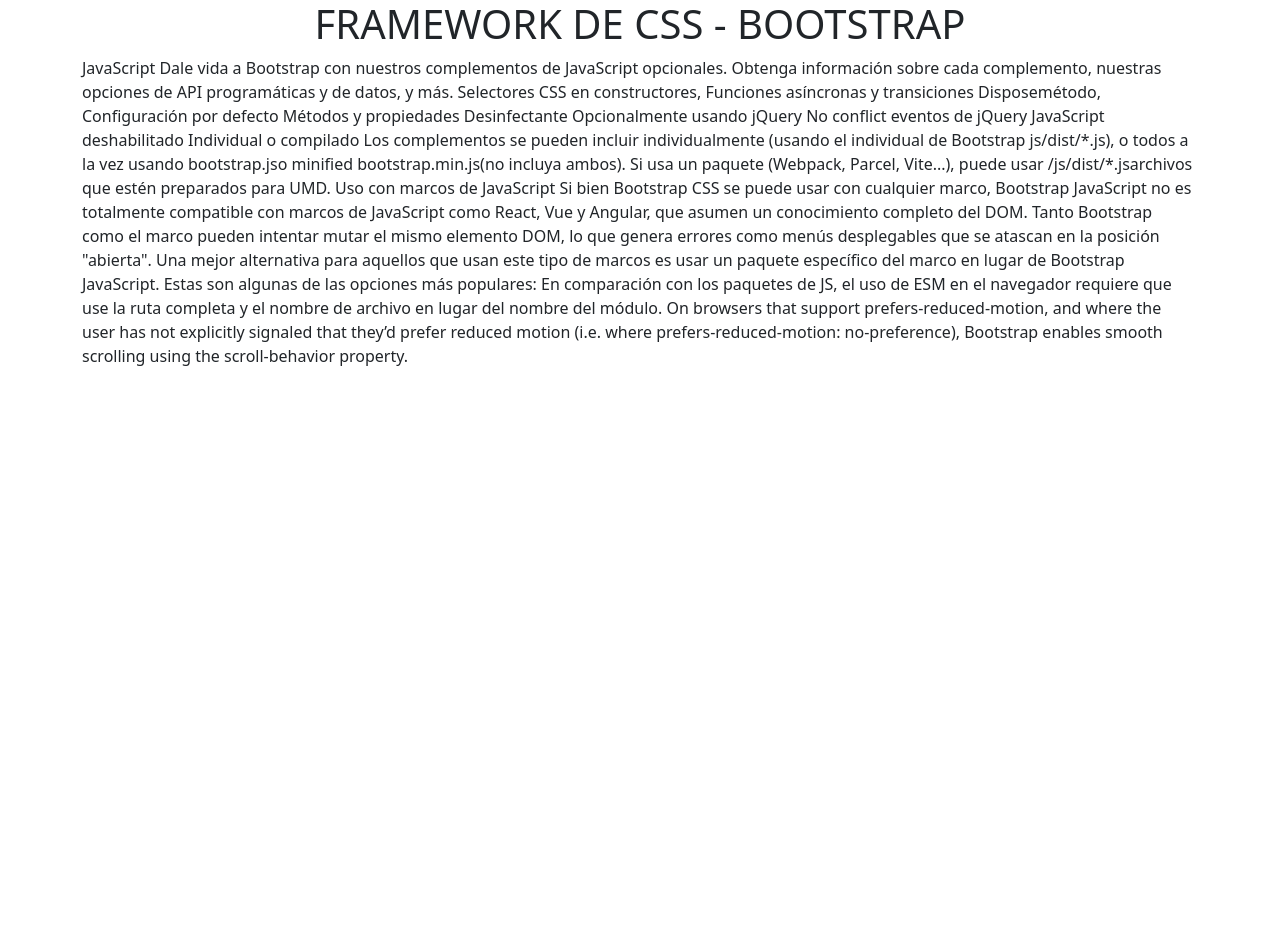
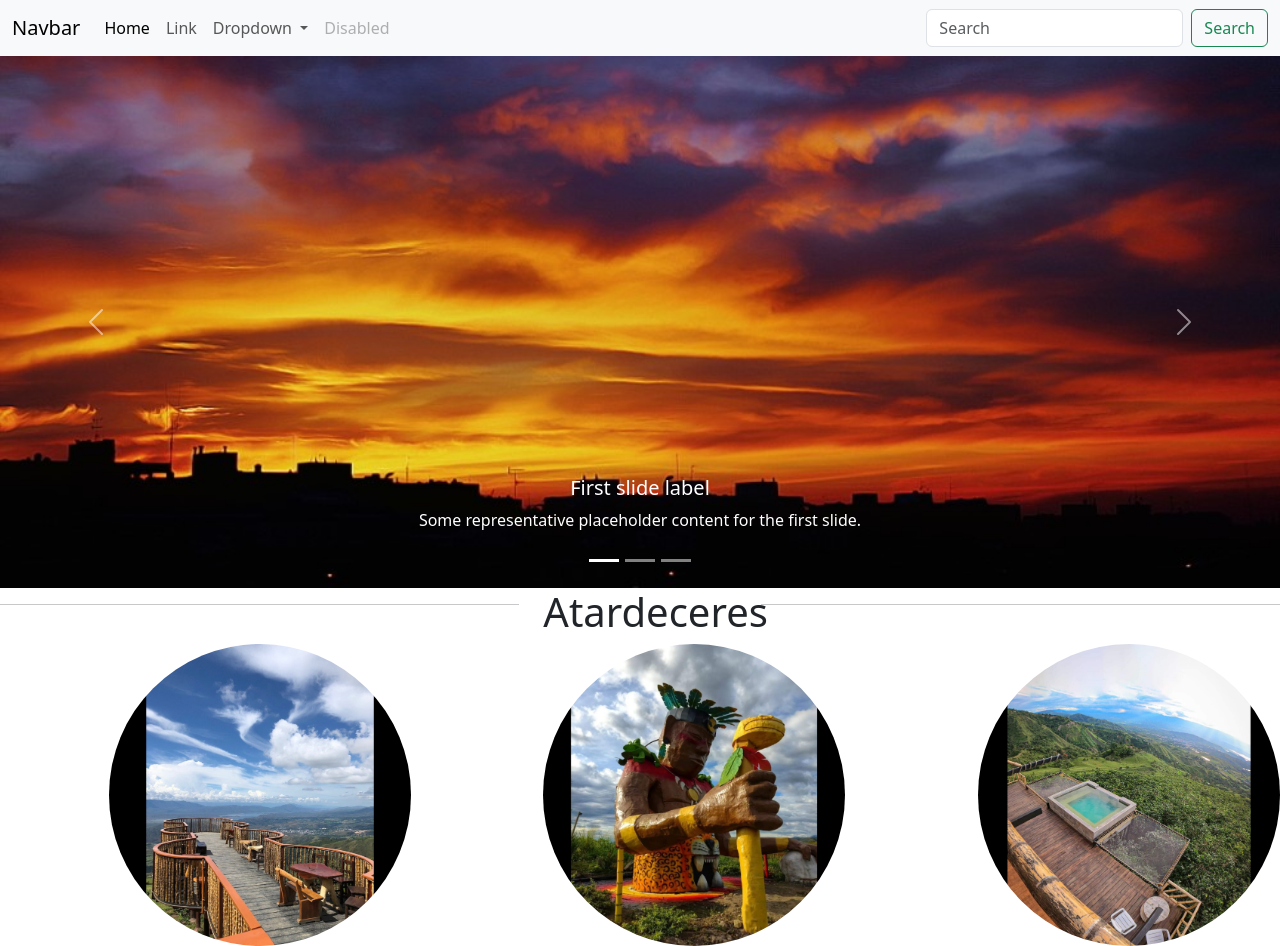
Before and after one commit to lizethcano/bootstrap, a plain HTML site: page index.html in a window 1280 px wide. Before the commit the page ends 800 px from the top, so only its background shows below. Drawn offline with nearby package versions, Linux system fonts and the light colour scheme.

Commit message:
guardar inicio

```diff
--- a/index.html
+++ b/index.html
@@ -4,36 +4,124 @@
     <meta charset="utf-8">
     <meta name="viewport" content="width=device-width, initial-scale=1">
     <title>Bootstrap demo</title>
-<link rel="stylesheet" href="css/bootstrap.css">
-</head>
+  <link rel="stylesheet" href="css/bootstrap.css">
+  </head>
   <body>
-    <div class="container">
 
-    <h1 class= "text-center">FRAMEWORK DE CSS - BOOTSTRAP</h1>
-<p>JavaScript
-    Dale vida a Bootstrap con nuestros complementos de JavaScript opcionales. Obtenga información sobre cada complemento, nuestras opciones de API programáticas y de datos, y más.
-    Selectores CSS en constructores, Funciones asíncronas y transiciones
-    Disposemétodo, Configuración por defecto
-    Métodos y propiedades
-    Desinfectante
-    Opcionalmente usando jQuery
-    No conflict
-    eventos de jQuery
-    JavaScript deshabilitado
-    Individual o compilado
-    Los complementos se pueden incluir individualmente (usando el individual de Bootstrap js/dist/*.js), o todos a la vez usando bootstrap.jso minified bootstrap.min.js(no incluya ambos).
-    Si usa un paquete (Webpack, Parcel, Vite...), puede usar /js/dist/*.jsarchivos que estén preparados para UMD. Uso con marcos de JavaScript
-    Si bien Bootstrap CSS se puede usar con cualquier marco, Bootstrap JavaScript no es totalmente compatible con marcos de JavaScript como React, Vue y Angular, que asumen un conocimiento completo del DOM. Tanto Bootstrap como el marco pueden intentar mutar el mismo elemento DOM, lo que genera errores como menús desplegables que se atascan en la posición "abierta".
-    Una mejor alternativa para aquellos que usan este tipo de marcos es usar un paquete específico del marco en lugar de Bootstrap JavaScript. Estas son algunas de las opciones más populares:
-    En comparación con los paquetes de JS, el uso de ESM en el navegador requiere que use la ruta completa y el nombre de archivo en lugar del nombre del módulo.
-On browsers that support prefers-reduced-motion, and where the user has not explicitly signaled that they’d prefer reduced motion (i.e. where prefers-reduced-motion: no-preference), Bootstrap enables smooth scrolling using the scroll-behavior property.
-    <p class="text-danger"></p>
+    <!--inicio de menu-->
+
+    <nav class="navbar navbar-expand-lg bg-body-tertiary">
+      <div class="container-fluid">
+        <a class="navbar-brand" href="#">Navbar</a>
+        <button class="navbar-toggler" type="button" data-bs-toggle="collapse" data-bs-target="#navbarSupportedContent" aria-controls="navbarSupportedContent" aria-expanded="false" aria-label="Toggle navigation">
+          <span class="navbar-toggler-icon"></span>
+        </button>
+        <div class="collapse navbar-collapse" id="navbarSupportedContent">
+          <ul class="navbar-nav me-auto mb-2 mb-lg-0">
+            <li class="nav-item">
+              <a class="nav-link active" aria-current="page" href="#">Home</a>
+            </li>
+            <li class="nav-item">
+              <a class="nav-link" href="#">Link</a>
+            </li>
+            <li class="nav-item dropdown">
+              <a class="nav-link dropdown-toggle" href="#" role="button" data-bs-toggle="dropdown" aria-expanded="false">
+                Dropdown
+              </a>
+              <ul class="dropdown-menu">
+                <li><a class="dropdown-item" href="#">Action</a></li>
+                <li><a class="dropdown-item" href="#">Another action</a></li>
+                <li><hr class="dropdown-divider"></li>
+                <li><a class="dropdown-item" href="#">Something else here</a></li>
+              </ul>
+            </li>
+            <li class="nav-item">
+              <a class="nav-link disabled">Disabled</a>
+            </li>
+          </ul>
+          <form class="d-flex" role="search">
+            <input class="form-control me-2" type="search" placeholder="Search" aria-label="Search">
+            <button class="btn btn-outline-success" type="submit">Search</button>
+          </form>
+        </div>
+      </div>
+    </nav>
+
+    <!--fin de menu-->
+    <!--inicio de carrusel imagenes-->
+    <div id="carouselExampleCaptions" class="carousel slide">
+      <div class="carousel-indicators">
+        <button type="button" data-bs-target="#carouselExampleCaptions" data-bs-slide-to="0" class="active" aria-current="true" aria-label="Slide 1"></button>
+        <button type="button" data-bs-target="#carouselExampleCaptions" data-bs-slide-to="1" aria-label="Slide 2"></button>
+        <button type="button" data-bs-target="#carouselExampleCaptions" data-bs-slide-to="2" aria-label="Slide 3"></button>
+      </div>
+      <div class="carousel-inner">
+        <div class="carousel-item active">
+          <img src="imagenes/imagen1.jpeg" class="d-block w-100" alt="...">
+          <div class="carousel-caption d-none d-md-block">
+            <h5>First slide label</h5>
+            <p>Some representative placeholder content for the first slide.</p>
+          </div>
+        </div>
+        <div class="carousel-item">
+          <img src="imagenes/imagen2.jpg" class="d-block w-100" alt="...">
+          <div class="carousel-caption d-none d-md-block">
+            <h5>Second slide label</h5>
+            <p>Some representative placeholder content for the second slide.</p>
+          </div>
+        </div>
+        <div class="carousel-item">
+          <img src="imagenes/imagen3.jpg" class="d-block w-100" alt="...">
+          <div class="carousel-caption d-none d-md-block">
+            <h5>Third slide label</h5>
+            <p>Some representative placeholder content for the third slide.</p>
+          </div>
+        </div>
+      </div>
+      <button class="carousel-control-prev" type="button" data-bs-target="#carouselExampleCaptions" data-bs-slide="prev">
+        <span class="carousel-control-prev-icon" aria-hidden="true"></span>
+        <span class="visually-hidden">Previous</span>
+      </button>
+      <button class="carousel-control-next" type="button" data-bs-target="#carouselExampleCaptions" data-bs-slide="next">
+        <span class="carousel-control-next-icon" aria-hidden="true"></span>
+        <span class="visually-hidden">Next</span>
+      </button>
+    </div>
+ <!--fin de carrusel imagenes-->
+ <!--Inicio de contendido-->
+
+ <div class="row">
+  <div class="col-md-5 col-4">
+   <hr>
+  </div>
+  <div class="col-md-2 col-6">
+    <h1 class="text-center">Atardeceres</h1>
+  </div>
+  <div class="col-md-5 col-2">
+    <hr>
+  </div>
+  <br>
+  <div class="col-md-1">
+
+  </div>
+  <div class="col-md-3 col-4"><img class="img-fluid rounded-circle" src="imagenes/balcon.jpeg" alt="" srcset=""></div>
+  <div class="col-md-1">
+    <h2></h2>
+
+  </div>
+  <div class="col-md-3"><img class="img-fluid rounded-circle" src="imagenes/michues.jpeg" alt="" srcset=""></div>
+  <div class="col-md-1">
+
+  </div>
+  <div class="col-md-3 col-4"><img class="img-fluid rounded-circle" src="imagenes/totoy.jpeg" alt="" srcset=""></div>
+  <div class="col-md-2"></div>
+
+  </div>
+
 </div>
 
-
-
-
-<script src="https://cdn.jsdelivr.net/npm/@popperjs/core@2.11.8/dist/umd/popper.min.js" integrity="sha384-I7E8VVD/ismYTF4hNIPjVp/Zjvgyol6VFvRkX/vR+Vc4jQkC+hVqc2pM8ODewa9r" crossorigin="anonymous"></script>
-<script src="https://cdn.jsdelivr.net/npm/bootstrap@5.3.0/dist/js/bootstrap.min.js" integrity="sha384-fbbOQedDUMZZ5KreZpsbe1LCZPVmfTnH7ois6mU1QK+m14rQ1l2bGBq41eYeM/fS" crossorigin="anonymous"></script>
+  <!--fin de contendido-->
+    <script src="https://cdn.jsdelivr.net/npm/@popperjs/core@2.11.8/dist/umd/popper.min.js" integrity="sha384-I7E8VVD/ismYTF4hNIPjVp/Zjvgyol6VFvRkX/vR+Vc4jQkC+hVqc2pM8ODewa9r" crossorigin="anonymous"></script>
+    <script src="https://cdn.jsdelivr.net/npm/bootstrap@5.3.0/dist/js/bootstrap.min.js" integrity="sha384-fbbOQedDUMZZ5KreZpsbe1LCZPVmfTnH7ois6mU1QK+m14rQ1l2bGBq41eYeM/fS" crossorigin="anonymous"></script>  </body>
   </body>
-</html>
+  </html>
```
Also changed, not shown: prueba.html (added, +62 -0 lines), imagenes/balcon.jpeg (added), imagenes/imagen1.jpeg (added), imagenes/imagen2.jpg (added), imagenes/imagen3.jpg (added), imagenes/imagen4.jpg (added), imagenes/imagen5.jpg (added), imagenes/michues.jpeg (added), imagenes/sena1.png (added), imagenes/totoy.jpeg (added).
